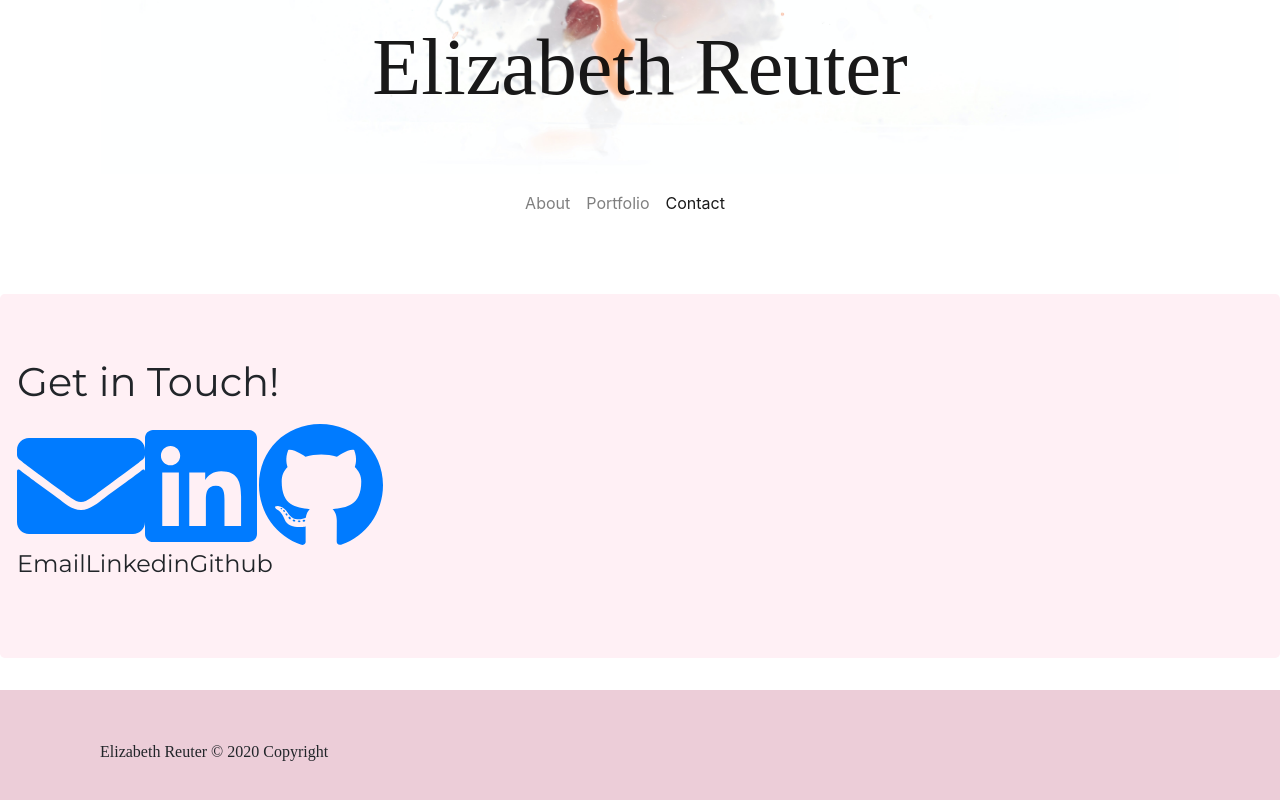
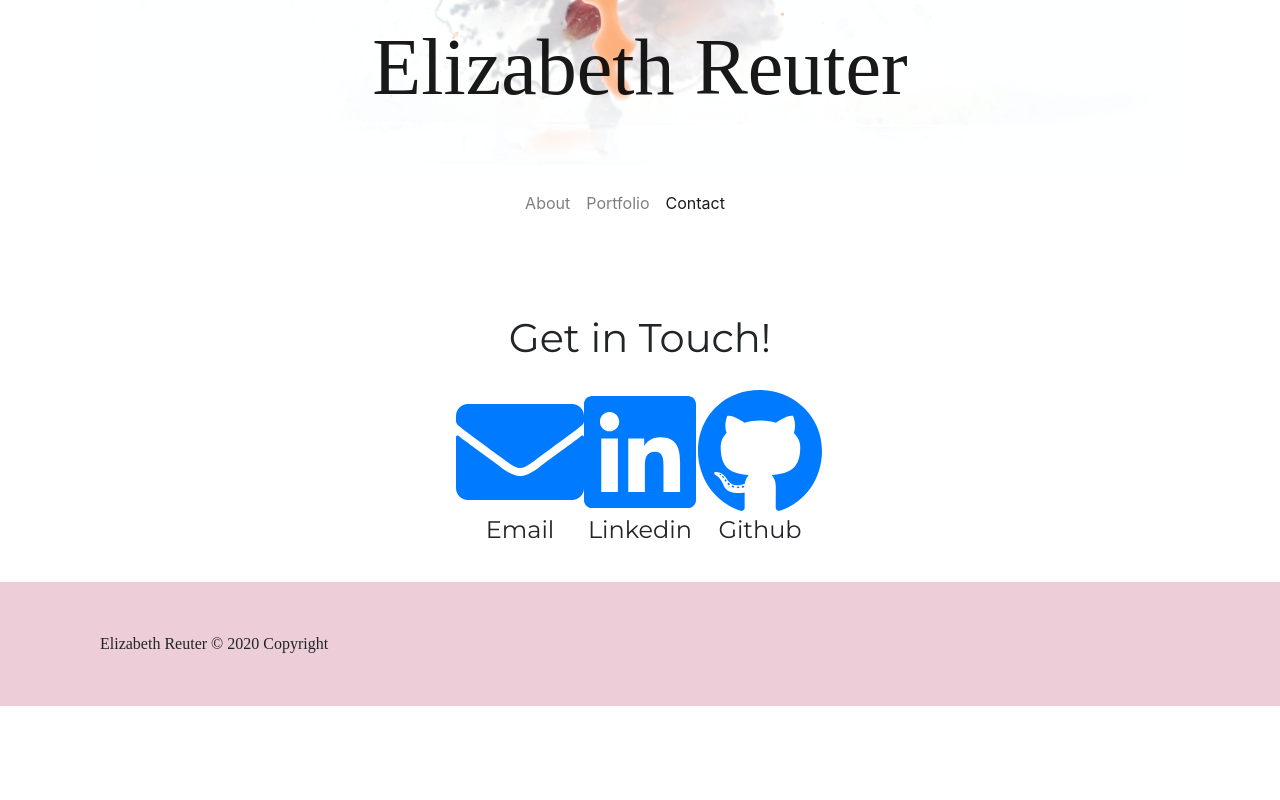
Before and after one commit to ElizabethReuter/React-Portfolio, a React (Create React App) app in the folder client/: page /contact in a window 1280 px wide. Shown: the part 614-1414 px from the top of the page. After the commit the page ends 1320 px from the top, so only its background shows below. Built offline with nearby package versions, Linux system fonts and the light colour scheme; a web font is replaced by a local one.

Commit message:
contact page centered and about page styled

```diff
--- a/client/src/components/About/About.js
+++ b/client/src/components/About/About.js
@@ -12,13 +12,14 @@ const About = () => {
   return (
     <Jumbotron fluid>
         <Container className="jumbotron">
-            <h1>About Me</h1>
               <Container>
                 <Row>
                   <Col xs={6} md={4}>
                     <Image src={ProfilePic} rounded className="image"/>
                   </Col>
                   <Col>
+                    <h1>Elizabeth Reuter</h1>
+                    <h4>Full Stack Developer</h4>
                     <p>
                     Elizabeth is a results-oriented software engineer leveraging background in corporate travel industry. She earned a certificate in Full Stack Web Development from Northwestern University Coding Boot Camp. Her skills include frontend and backend development, analytical thinking and creative problem solving. Able to apply customer service concepts to web development to improve user experience for clients, employees and administration. Elizabeth's strengths are in creativity, teamwork, and building projects from visualization to execution.
                     </p>
--- a/client/src/components/About/style.css
+++ b/client/src/components/About/style.css
@@ -1,6 +1,6 @@
 .jumbotron {
-    background: lavenderblush;
     font-family: 'Montserrat', sans-serif;
+    background: white;
 }
 
 .image {
--- a/client/src/components/Contact/Contact.js
+++ b/client/src/components/Contact/Contact.js
@@ -1,5 +1,5 @@
 import React from "react";
-import Jumbotron from 'react-bootstrap/Jumbotron';
+import Container from 'react-bootstrap/Container'
 import Row from 'react-bootstrap/Row';
 import "./style.css";
 
@@ -7,21 +7,25 @@ import "./style.css";
 
 const Contact = () => {
   return (
-    <Jumbotron className="Jumbotron">
-      <Row className="h1">
+    <Container fluid className="Jumbotron">
+      <Row className="h1" style={{display: 'flex', justifyContent: 'center'}}>
       <h1>Get in Touch!</h1>
       </Row>
-      <Row className="icons">
-      <a href = "mailto: elizabeth.j.reuter@gmail.com" target="_blank"><i class="fa fa-envelope fa-8x" aria-hidden="true"></i></a>
-      <a class="grey-text text-lighten-3" href="https://www.linkedin.com/in/elizabeth-reuter-2132411b0/" target="_blank"><i class="fab fa-linkedin fa-8x" href="https://www.linkedin.com/in/elizabeth-reuter-2132411b0/"></i></a>
-      <a class="grey-text text-lighten-3" href="https://github.com/ElizabethReuter" target="_blank"><i class="fab fa-github fa-8x" href="https://github.com/ElizabethReuter"></i></a>
+      <Row className="icons" style={{display: 'flex', justifyContent: 'center'}}>
+        <div className="email">
+            <a href = "mailto: elizabeth.j.reuter@gmail.com" target="_blank"><i class="fa fa-envelope fa-8x" aria-hidden="true"></i></a>
+            <h4>Email</h4>
+        </div>
+        <div className="linkedin">
+            <a class="grey-text text-lighten-3" href="https://www.linkedin.com/in/elizabeth-reuter-2132411b0/" target="_blank"><i class="fab fa-linkedin fa-8x" href="https://www.linkedin.com/in/elizabeth-reuter-2132411b0/"></i></a>
+            <h4>Linkedin</h4>
+        </div>
+        <div className="github">
+            <a class="grey-text text-lighten-3" href="https://github.com/ElizabethReuter" target="_blank"><i class="fab fa-github fa-8x" href="https://github.com/ElizabethReuter"></i></a>
+            <h4>Github</h4>
+        </div>
       </Row>
-      <Row className="h4">
-      <h4>Email</h4>
-      <h4>Linkedin</h4>
-      <h4>Github</h4>
-      </Row>
-    </Jumbotron>
+    </Container>
 
   );
 };
--- a/client/src/components/Contact/style.css
+++ b/client/src/components/Contact/style.css
@@ -1,9 +1,14 @@
 .Jumbotron {
-    align-items: center;
     font-family: 'Montserrat', sans-serif;
-
+    text-align: center;
+    padding: 20px;
 }
 
 .h1 {
-    align-items: center;
+    text-align: center;
 }
+
+.icons {
+    padding: 10px;
+
+}
--- a/client/src/components/Portfolio/style.css
+++ b/client/src/components/Portfolio/style.css
@@ -1,3 +1,4 @@
 .cardText {
+
     font-family: 'Montserrat', sans-serif;
 }
```
Also changed, not shown: 1 other file (tests, documents, lock files or other folders).
